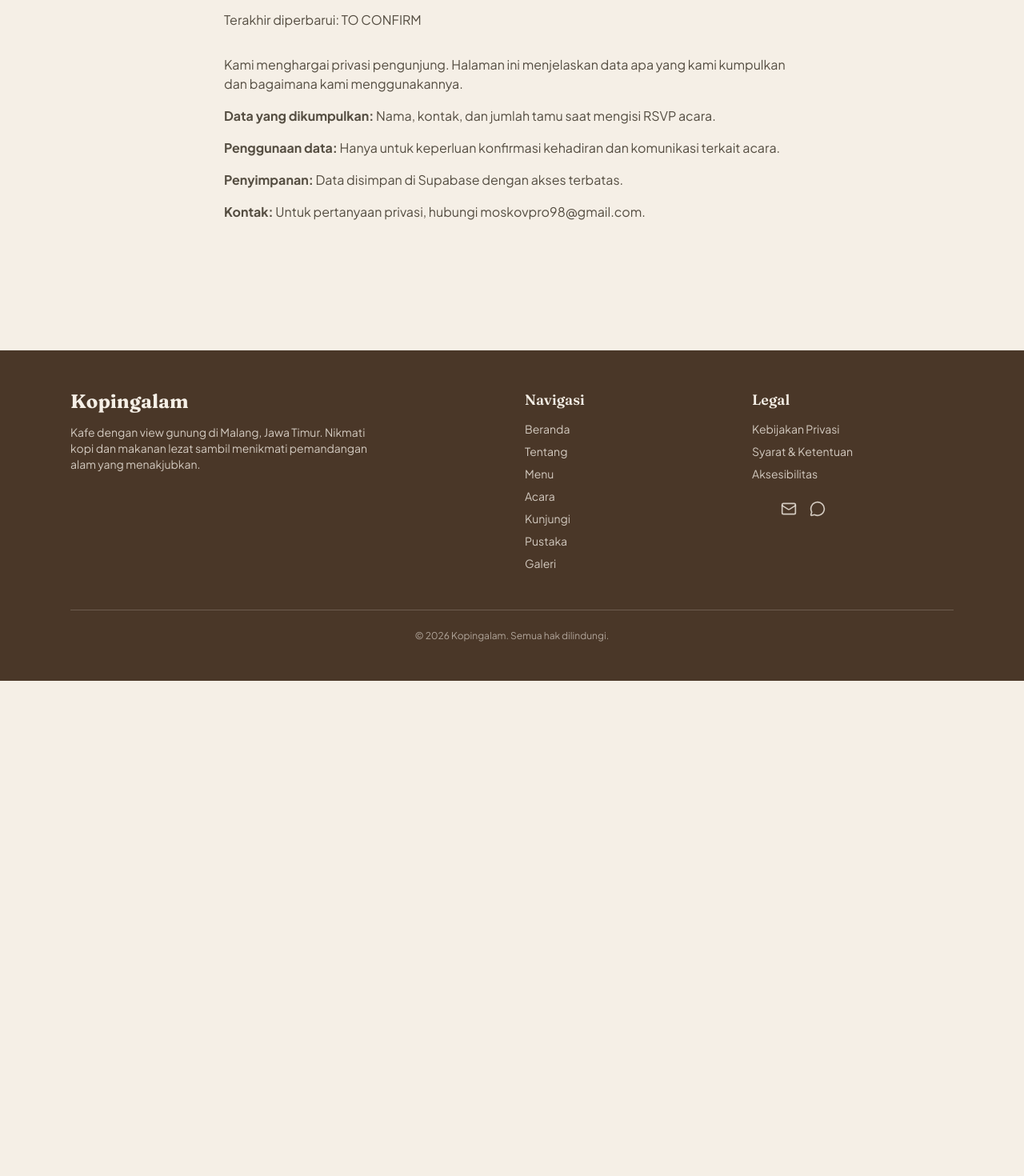
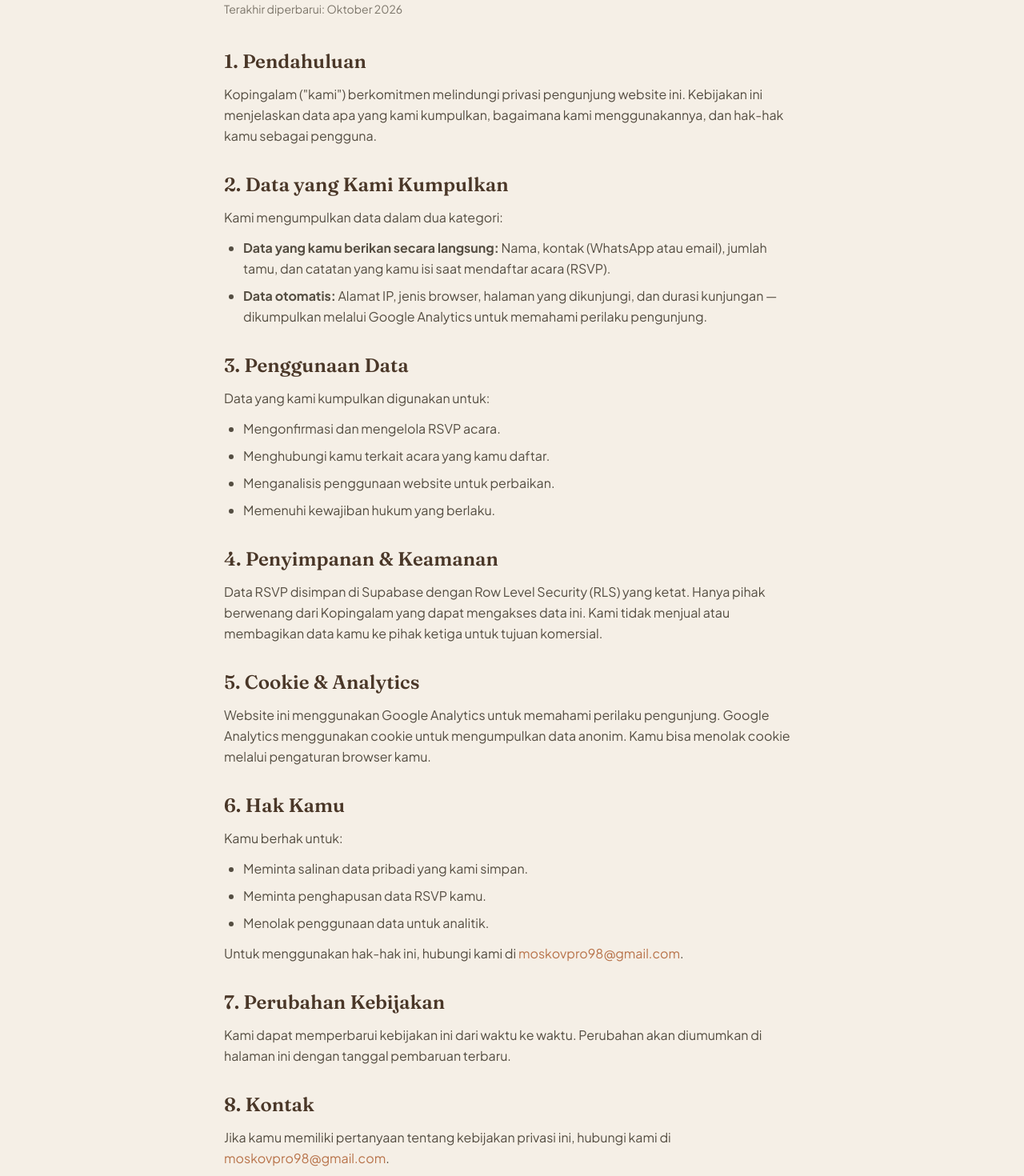
Before and after one commit to evonyaltsvr2095/kopingalam, a Next.js app: page /privacy in a window 1280 px wide. Shown: the part 180-1650 px from the top of the page at 80% size. Before the commit the page ends 1031 px from the top, so only its background shows below. Built offline with nearby package versions, Linux system fonts and the light colour scheme; no server answers; some icons are missing.

Commit message:
feat: poles privacy & terms + update sitemap

```diff
--- a/src/app/privacy/page.tsx
+++ b/src/app/privacy/page.tsx
@@ -2,37 +2,141 @@ import { siteConfig } from "@/config/site";
 
 export const metadata = {
   title: "Kebijakan Privasi",
-  description: "Kebijakan privasi Kopingalam.",
+  description:
+    "Bagaimana Kopingalam mengumpulkan, menggunakan, dan melindungi data pengunjung.",
 };
 
 export default function PrivacyPage() {
+  const lastUpdated = "Oktober 2026";
+
   return (
     <main className="mx-auto max-w-3xl px-6 py-16">
       <h1 className="font-heading text-4xl font-bold text-brown">
         Kebijakan Privasi
       </h1>
-      <p className="mt-6 text-soft-black/80">Terakhir diperbarui: TO CONFIRM</p>
-      <div className="mt-8 space-y-4 text-soft-black/80">
-        <p>
-          Kami menghargai privasi pengunjung. Halaman ini menjelaskan data apa
-          yang kami kumpulkan dan bagaimana kami menggunakannya.
-        </p>
-        <p>
-          <strong>Data yang dikumpulkan:</strong> Nama, kontak, dan jumlah tamu
-          saat mengisi RSVP acara.
-        </p>
-        <p>
-          <strong>Penggunaan data:</strong> Hanya untuk keperluan konfirmasi
-          kehadiran dan komunikasi terkait acara.
-        </p>
-        <p>
-          <strong>Penyimpanan:</strong> Data disimpan di Supabase dengan akses
-          terbatas.
-        </p>
-        <p>
-          <strong>Kontak:</strong> Untuk pertanyaan privasi, hubungi{" "}
-          {siteConfig.contact.email}.
-        </p>
+      <p className="mt-3 text-sm text-soft-black/60">
+        Terakhir diperbarui: {lastUpdated}
+      </p>
+
+      <div className="mt-10 space-y-8 text-soft-black/80 leading-relaxed">
+        <section>
+          <h2 className="font-heading text-2xl font-semibold text-brown">
+            1. Pendahuluan
+          </h2>
+          <p className="mt-3">
+            {siteConfig.name} ("kami") berkomitmen melindungi privasi pengunjung
+            website ini. Kebijakan ini menjelaskan data apa yang kami kumpulkan,
+            bagaimana kami menggunakannya, dan hak-hak kamu sebagai pengguna.
+          </p>
+        </section>
+
+        <section>
+          <h2 className="font-heading text-2xl font-semibold text-brown">
+            2. Data yang Kami Kumpulkan
+          </h2>
+          <p className="mt-3">
+            Kami mengumpulkan data dalam dua kategori:
+          </p>
+          <ul className="mt-3 list-disc space-y-2 pl-6">
+            <li>
+              <strong>Data yang kamu berikan secara langsung:</strong> Nama,
+              kontak (WhatsApp atau email), jumlah tamu, dan catatan yang kamu
+              isi saat mendaftar acara (RSVP).
+            </li>
+            <li>
+              <strong>Data otomatis:</strong> Alamat IP, jenis browser, halaman
+              yang dikunjungi, dan durasi kunjungan — dikumpulkan melalui
+              Google Analytics untuk memahami perilaku pengunjung.
+            </li>
+          </ul>
+        </section>
+
+        <section>
+          <h2 className="font-heading text-2xl font-semibold text-brown">
+            3. Penggunaan Data
+          </h2>
+          <p className="mt-3">Data yang kami kumpulkan digunakan untuk:</p>
+          <ul className="mt-3 list-disc space-y-2 pl-6">
+            <li>Mengonfirmasi dan mengelola RSVP acara.</li>
+            <li>Menghubungi kamu terkait acara yang kamu daftar.</li>
+            <li>Menganalisis penggunaan website untuk perbaikan.</li>
+            <li>Memenuhi kewajiban hukum yang berlaku.</li>
+          </ul>
+        </section>
+
+        <section>
+          <h2 className="font-heading text-2xl font-semibold text-brown">
+            4. Penyimpanan & Keamanan
+          </h2>
+          <p className="mt-3">
+            Data RSVP disimpan di Supabase dengan Row Level Security (RLS)
+            yang ketat. Hanya pihak berwenang dari {siteConfig.name} yang dapat
+            mengakses data ini. Kami tidak menjual atau membagikan data kamu
+            ke pihak ketiga untuk tujuan komersial.
+          </p>
+        </section>
+
+        <section>
+          <h2 className="font-heading text-2xl font-semibold text-brown">
+            5. Cookie & Analytics
+          </h2>
+          <p className="mt-3">
+            Website ini menggunakan Google Analytics untuk memahami perilaku
+            pengunjung. Google Analytics menggunakan cookie untuk mengumpulkan
+            data anonim. Kamu bisa menolak cookie melalui pengaturan browser
+            kamu.
+          </p>
+        </section>
+
+        <section>
+          <h2 className="font-heading text-2xl font-semibold text-brown">
+            6. Hak Kamu
+          </h2>
+          <p className="mt-3">Kamu berhak untuk:</p>
+          <ul className="mt-3 list-disc space-y-2 pl-6">
+            <li>Meminta salinan data pribadi yang kami simpan.</li>
+            <li>Meminta penghapusan data RSVP kamu.</li>
+            <li>Menolak penggunaan data untuk analitik.</li>
+          </ul>
+          <p className="mt-3">
+            Untuk menggunakan hak-hak ini, hubungi kami di{" "}
+            <a
+              href={`mailto:${siteConfig.contact.email}`}
+              className="text-terracotta hover:underline"
+            >
+              {siteConfig.contact.email}
+            </a>
+            .
+          </p>
+        </section>
+
+        <section>
+          <h2 className="font-heading text-2xl font-semibold text-brown">
+            7. Perubahan Kebijakan
+          </h2>
+          <p className="mt-3">
+            Kami dapat memperbarui kebijakan ini dari waktu ke waktu.
+            Perubahan akan diumumkan di halaman ini dengan tanggal pembaruan
+            terbaru.
+          </p>
+        </section>
+
+        <section>
+          <h2 className="font-heading text-2xl font-semibold text-brown">
+            8. Kontak
+          </h2>
+          <p className="mt-3">
+            Jika kamu memiliki pertanyaan tentang kebijakan privasi ini,
+            hubungi kami di{" "}
+            <a
+              href={`mailto:${siteConfig.contact.email}`}
+              className="text-terracotta hover:underline"
+            >
+              {siteConfig.contact.email}
+            </a>
+            .
+          </p>
+        </section>
       </div>
     </main>
   );
--- a/src/app/sitemap.ts
+++ b/src/app/sitemap.ts
@@ -9,11 +9,12 @@ export default function sitemap(): MetadataRoute.Sitemap {
   { path: "/about", priority: 0.8, changeFrequency: "monthly" as const },
   { path: "/menu", priority: 0.9, changeFrequency: "weekly" as const },
   { path: "/events", priority: 0.9, changeFrequency: "weekly" as const },
-    { path: "/gallery", priority: 0.9, changeFrequency: "weekly" as const },
   { path: "/library", priority: 0.8, changeFrequency: "monthly" as const },
+  { path: "/gallery", priority: 0.8, changeFrequency: "monthly" as const },
   { path: "/visit", priority: 0.8, changeFrequency: "monthly" as const },
   { path: "/privacy", priority: 0.3, changeFrequency: "yearly" as const },
   { path: "/terms", priority: 0.3, changeFrequency: "yearly" as const },
+  { path: "/accessibility", priority: 0.3, changeFrequency: "yearly" as const },  // BARU
 ];
 
   return routes.map((route) => ({
--- a/src/app/terms/page.tsx
+++ b/src/app/terms/page.tsx
@@ -6,33 +6,143 @@ export const metadata = {
 };
 
 export default function TermsPage() {
+  const lastUpdated = "Oktober 2026";
+
   return (
     <main className="mx-auto max-w-3xl px-6 py-16">
       <h1 className="font-heading text-4xl font-bold text-brown">
         Syarat & Ketentuan
       </h1>
-      <p className="mt-6 text-soft-black/80">Terakhir diperbarui: TO CONFIRM</p>
-      <div className="mt-8 space-y-4 text-soft-black/80">
-        <p>
-          Dengan mengakses website ini, kamu setuju dengan syarat dan ketentuan
-          yang berlaku.
-        </p>
-        <p>
-          <strong>Penggunaan website:</strong> Website ini disediakan untuk
-          informasi menu, acara, dan kunjungan ke Kopingalam.
-        </p>
-        <p>
-          <strong>RSVP:</strong> Data RSVP yang kamu kirim harus valid. Kami
-          berhak membatalkan RSVP yang tidak sesuai.
-        </p>
-        <p>
-          <strong>Konten:</strong> Semua konten di website ini milik Kopingalam
-          kecuali dinyatakan lain.
-        </p>
-        <p>
-          <strong>Kontak:</strong> Untuk pertanyaan, hubungi{" "}
-          {siteConfig.contact.email}.
-        </p>
+      <p className="mt-3 text-sm text-soft-black/60">
+        Terakhir diperbarui: {lastUpdated}
+      </p>
+
+      <div className="mt-10 space-y-8 text-soft-black/80 leading-relaxed">
+        <section>
+          <h2 className="font-heading text-2xl font-semibold text-brown">
+            1. Penerimaan Syarat
+          </h2>
+          <p className="mt-3">
+            Dengan mengakses dan menggunakan website {siteConfig.name}, kamu
+            setuju untuk terikat dengan syarat dan ketentuan yang tercantum di
+            halaman ini. Jika kamu tidak setuju, mohon tidak menggunakan
+            website ini.
+          </p>
+        </section>
+
+        <section>
+          <h2 className="font-heading text-2xl font-semibold text-brown">
+            2. Penggunaan Website
+          </h2>
+          <p className="mt-3">
+            Website ini disediakan untuk memberikan informasi tentang menu,
+            acara, dan layanan {siteConfig.name}. Kamu setuju untuk:
+          </p>
+          <ul className="mt-3 list-disc space-y-2 pl-6">
+            <li>Tidak menggunakan website untuk tujuan ilegal.</li>
+            <li>Tidak mencoba merusak atau mengganggu operasional website.</li>
+            <li>Tidak mengumpulkan data pengguna lain tanpa izin.</li>
+            <li>Tidak menggunakan website untuk menyebarkan konten berbahaya.</li>
+          </ul>
+        </section>
+
+        <section>
+          <h2 className="font-heading text-2xl font-semibold text-brown">
+            3. RSVP Acara
+          </h2>
+          <p className="mt-3">
+            Saat kamu mendaftar acara melalui form RSVP, kamu setuju bahwa:
+          </p>
+          <ul className="mt-3 list-disc space-y-2 pl-6">
+            <li>Data yang kamu isi adalah benar dan dapat dipertanggungjawabkan.</li>
+            <li>
+              Kami berhak membatalkan RSVP jika ditemukan data yang tidak valid
+              atau mencurigakan.
+            </li>
+            <li>
+              Kapasitas acara terbatas. RSVP yang sudah dikonfirmasi berlaku
+              selama masih ada slot.
+            </li>
+            <li>
+              Jika kamu tidak dapat hadir, mohon hubungi kami sebelumnya agar
+              slot bisa dialokasikan ke orang lain.
+            </li>
+          </ul>
+        </section>
+
+        <section>
+          <h2 className="font-heading text-2xl font-semibold text-brown">
+            4. Hak Kekayaan Intelektual
+          </h2>
+          <p className="mt-3">
+            Semua konten di website ini — termasuk logo, teks, foto, dan
+            desain — adalah milik {siteConfig.name} atau pemegang hak yang sah,
+            dan dilindungi oleh hukum hak cipta. Kamu tidak diperbolehkan
+            menggunakan konten ini tanpa izin tertulis.
+          </p>
+        </section>
+
+        <section>
+          <h2 className="font-heading text-2xl font-semibold text-brown">
+            5. Batasan Tanggung Jawab
+          </h2>
+          <p className="mt-3">
+            Website ini disediakan "sebagaimana adanya". Kami tidak menjamin
+            bahwa website akan selalu tersedia tanpa gangguan, bebas dari
+            error, atau bebas dari virus. Kami tidak bertanggung jawab atas
+            kerugian yang timbul dari penggunaan website ini.
+          </p>
+        </section>
+
+        <section>
+          <h2 className="font-heading text-2xl font-semibold text-brown">
+            6. Tautan ke Pihak Ketiga
+          </h2>
+          <p className="mt-3">
+            Website ini mungkin berisi tautan ke website pihak ketiga (seperti
+            Instagram atau WhatsApp). Kami tidak bertanggung jawab atas konten
+            atau kebijakan privasi dari website pihak ketiga tersebut.
+          </p>
+        </section>
+
+        <section>
+          <h2 className="font-heading text-2xl font-semibold text-brown">
+            7. Perubahan Syarat
+          </h2>
+          <p className="mt-3">
+            Kami berhak mengubah syarat dan ketentuan ini kapan saja. Perubahan
+            akan berlaku sejak dipublikasikan di halaman ini. Penggunaan
+            berkelanjutan atas website setelah perubahan berarti kamu setuju
+            dengan syarat yang diperbarui.
+          </p>
+        </section>
+
+        <section>
+          <h2 className="font-heading text-2xl font-semibold text-brown">
+            8. Hukum yang Berlaku
+          </h2>
+          <p className="mt-3">
+            Syarat dan ketentuan ini tunduk pada hukum Republik Indonesia.
+            Setiap perselisihan akan diselesaikan secara musyawarah terlebih
+            dahulu.
+          </p>
+        </section>
+
+        <section>
+          <h2 className="font-heading text-2xl font-semibold text-brown">
+            9. Kontak
+          </h2>
+          <p className="mt-3">
+            Untuk pertanyaan tentang syarat dan ketentuan ini, hubungi kami di{" "}
+            <a
+              href={`mailto:${siteConfig.contact.email}`}
+              className="text-terracotta hover:underline"
+            >
+              {siteConfig.contact.email}
+            </a>
+            .
+          </p>
+        </section>
       </div>
     </main>
   );
```
Lines whose indentation alone changed are shown as unchanged.
